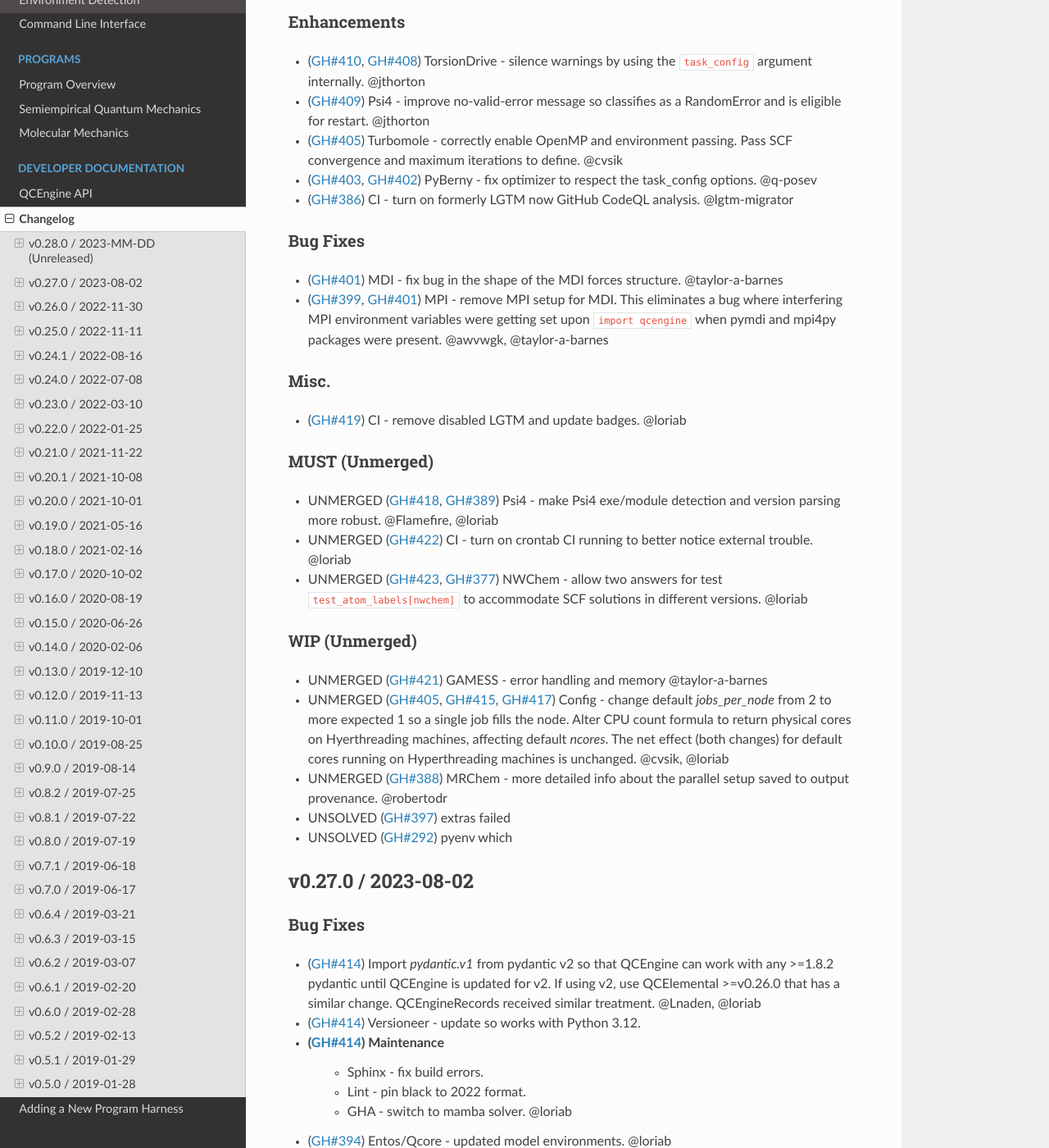
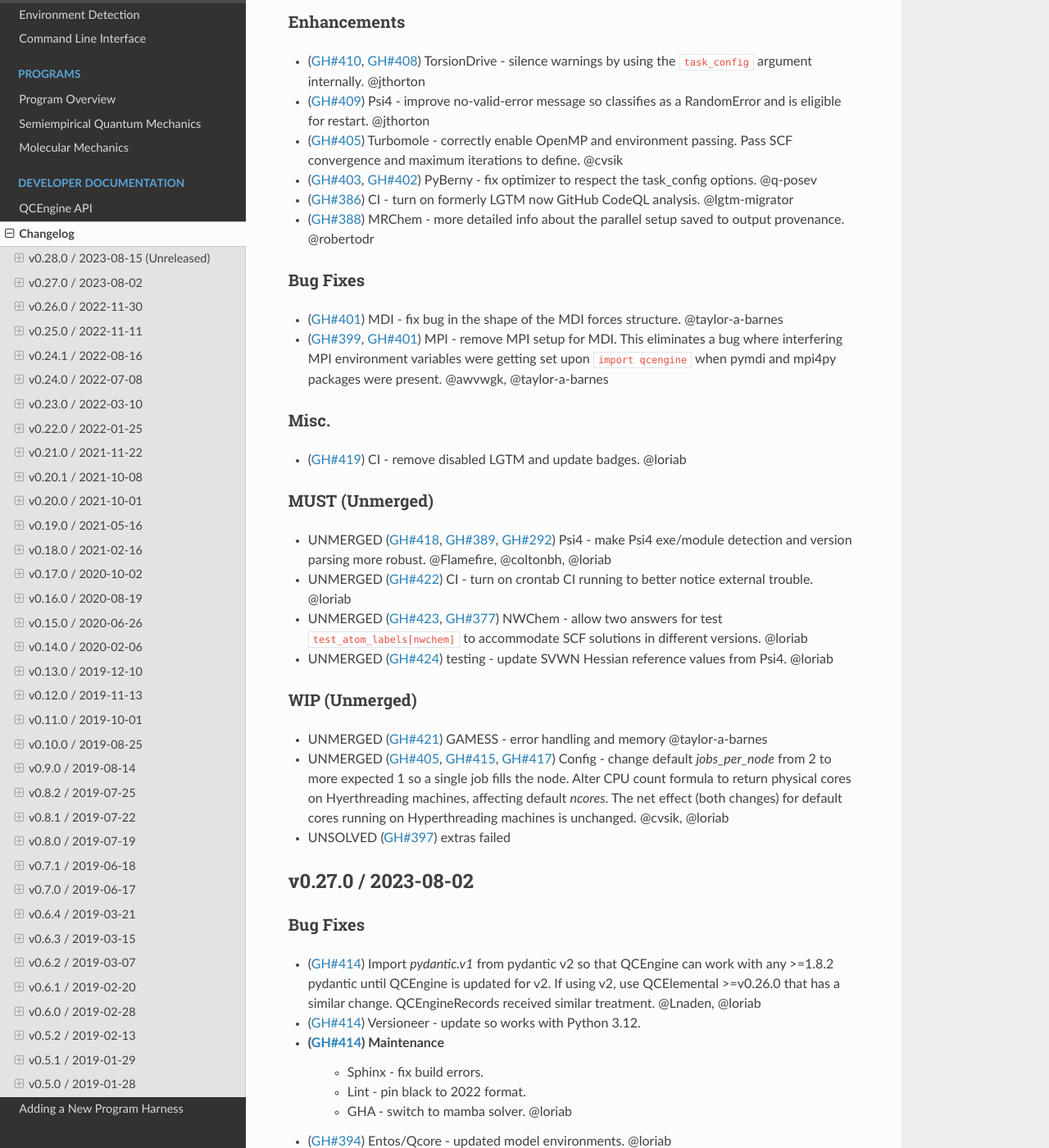
Before and after one commit to MolSSI/QCEngine, a Sphinx documentation site: the page built from docs/source/changelog.rst, in a window 1280 px wide and 1400 px high, scrolled down 471 px. Shown: the whole window at 82% size. Built offline with Sphinx 7.4.7 and the Read the Docs theme 2.0.0, drawn with Linux system fonts in a browser that asks for light colours; the version number could not be read and is left out; some of the changed text lies outside the part shown.

Commit message:
update log

```diff
--- a/docs/source/changelog.rst
+++ b/docs/source/changelog.rst
@@ -17,7 +17,7 @@
 .. +++++++++
 
 
-v0.28.0 / 2023-MM-DD (Unreleased)
+v0.28.0 / 2023-08-15 (Unreleased)
 --------------------
 
 Breaking Changes
@@ -53,18 +54,17 @@
 
 MUST (Unmerged)
 +++++++++++++++
-- UNMERGED (:pr:`418`, :pr:`389`) Psi4 - make Psi4 exe/module detection and version parsing more robust. @Flamefire, @loriab
+- UNMERGED (:pr:`418`, :pr:`389`, :issue:`292`) Psi4 - make Psi4 exe/module detection and version parsing more robust. @Flamefire, @coltonbh, @loriab
 - UNMERGED (:pr:`422`) CI - turn on crontab CI running to better notice external trouble. @loriab
 - UNMERGED (:pr:`423`, :issue:`377`) NWChem - allow two answers for test ``test_atom_labels[nwchem]`` to accommodate SCF
   solutions in different versions. @loriab
+- UNMERGED (:pr:`424`) testing - update SVWN Hessian reference values from Psi4. @loriab
 
 WIP (Unmerged)
 ++++++++++++++
 - UNMERGED (:pr:`421`) GAMESS - error handling and memory @taylor-a-barnes
 - UNMERGED (:pr:`405`, :issue:`415`, :pr:`417`) Config - change default `jobs_per_node` from 2 to more expected 1 so a single job fills the node. Alter CPU count formula to return physical cores on Hyerthreading machines, affecting default `ncores`. The net effect (both changes) for default cores running on Hyperthreading machines is unchanged. @cvsik, @loriab
-- UNMERGED (:pr:`388`) MRChem - more detailed info about the parallel setup saved to output provenance. @robertodr
 - UNSOLVED (:issue:`397`) extras failed
-- UNSOLVED (:issue:`292`) pyenv which
 
 
 v0.27.0 / 2023-08-02
```
Also changed, not shown: other parts of docs/source/changelog.rst (+1 -0 lines).
